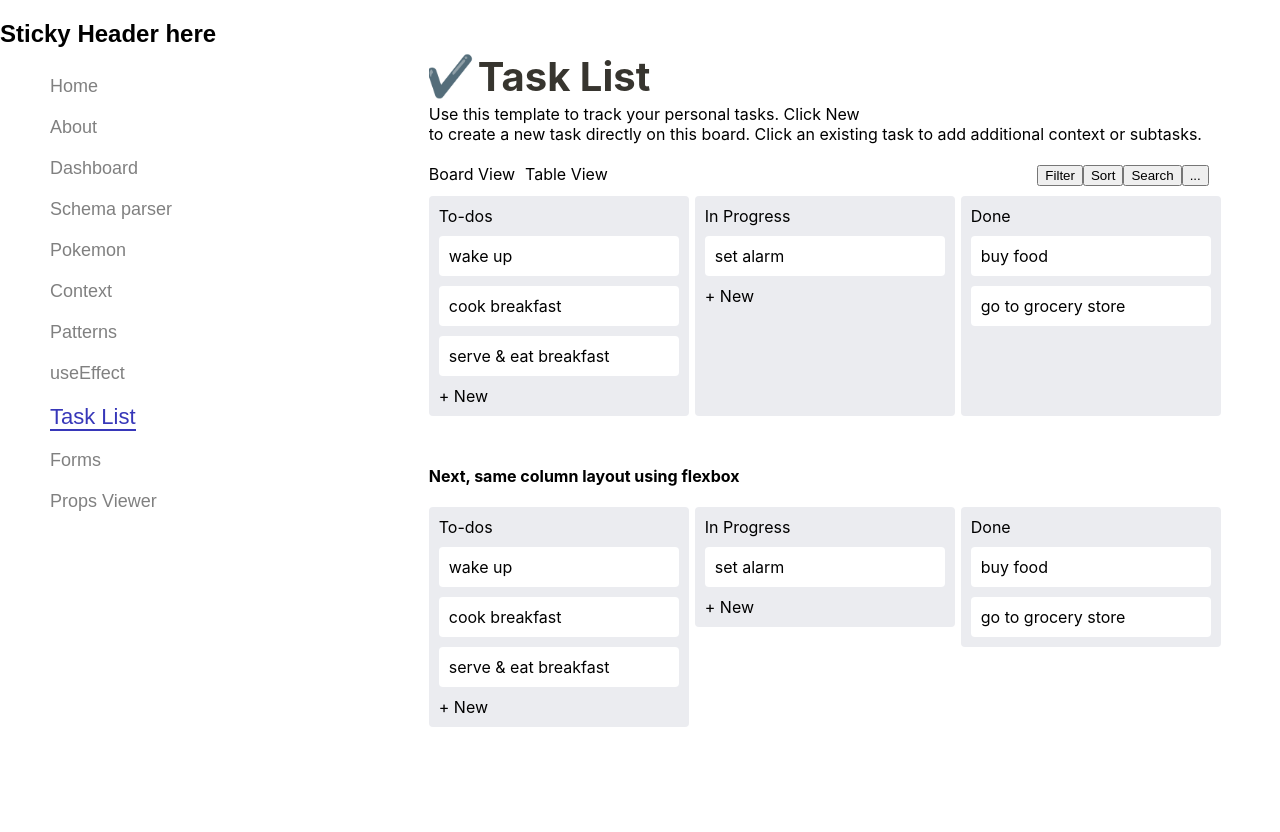
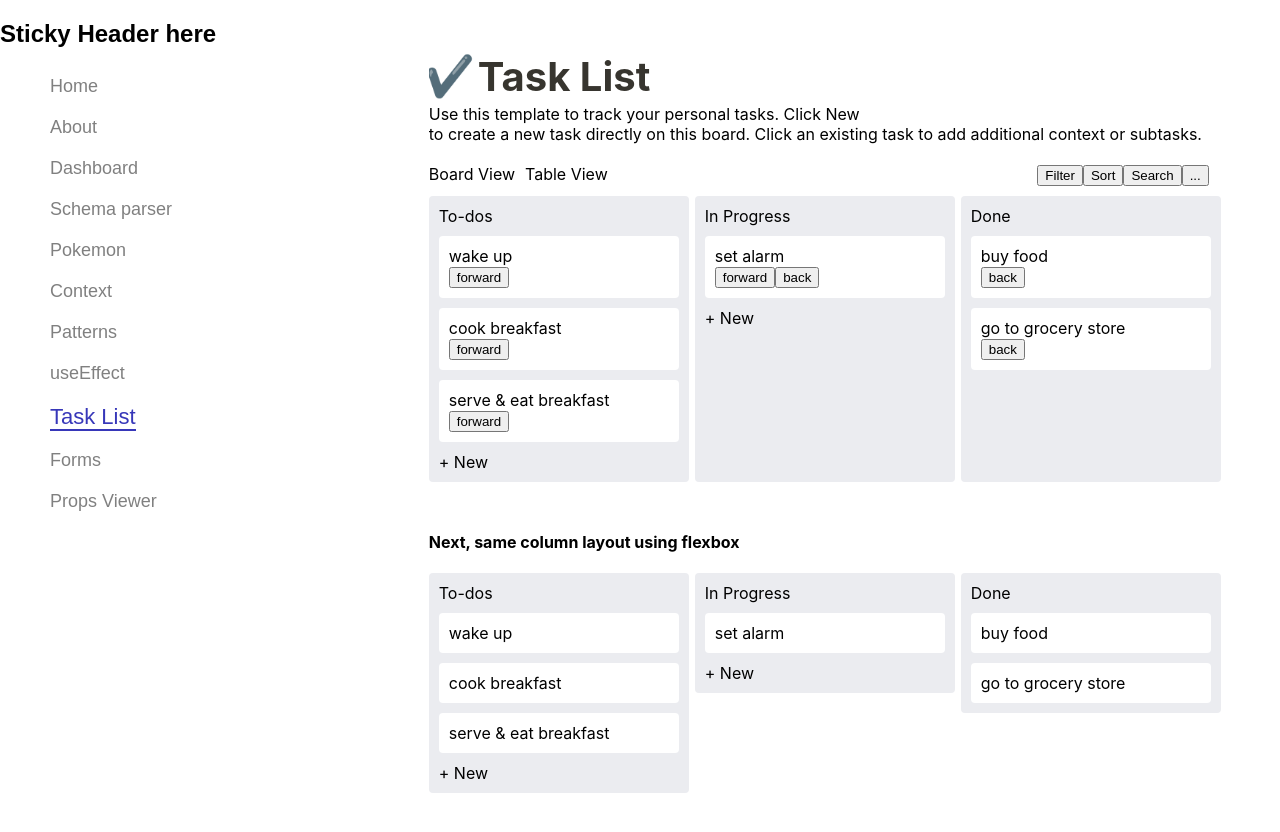
Before and after one commit to denisos/mixopedia, a React (Create React App) app: page /tasklist in a window 1280 px wide. Shown: the top 832 px of the page. Built offline with nearby package versions, Linux system fonts and the light colour scheme.

Commit message:
added handler code to handle back and forward logic

```diff
--- a/src/components/tasklist/TaskCard.tsx
+++ b/src/components/tasklist/TaskCard.tsx
@@ -2,13 +2,20 @@
 import { Task } from './Task';
 interface TaskCardProps {
   task: Task;
+  handleMoveForward?: (id: string) => void;
+  handleMoveBack?: (id: string) => void;
 }
 
 export default function TaskCard(props: TaskCardProps) {
-  const { task } = props;
+  const { task, handleMoveForward, handleMoveBack } = props;
   return (
-    <a className="task-card" key={task.id} href="/#" >
+    <div className="task-card" key={task.id} >
       {task.title}
-    </a>
+
+      <div>
+        {handleMoveForward && <button onClick={() => handleMoveForward(task.id)}>forward</button>}
+        {handleMoveBack && <button onClick={() => handleMoveBack(task.id)}>back</button>}
+      </div>
+    </div>
   );
 }
--- a/src/components/tasklist/TaskList.tsx
+++ b/src/components/tasklist/TaskList.tsx
@@ -1,4 +1,4 @@
-import { useEffect, useState } from 'react';
+import { useCallback, useEffect, useState } from 'react';
 import TaskCard from './TaskCard';
 import { Task } from './Task';
 
@@ -48,9 +48,13 @@ const taskData: Task[] = [
   }
 ];
 
-const isToDo = (task: any) => task.state === 'to-do';
-const isInProgress = (task: any) => task.state === 'doing';
-const isDone = (task: any) => task.state === 'done';
+const isToDo = (task: Task) => task.state === 'to-do';
+const isInProgress = (task: Task) => task.state === 'doing';
+const isDone = (task: Task) => task.state === 'done';
+
+const getNewForwardState = (task: Task) => isToDo(task) ? 'doing' : isInProgress(task) ? 'done' : task.state;
+const getNewBackState = (task: Task) => isDone(task) ? 'doing' : isInProgress(task) ? 'to-do' : task.state;
+
 
 export default function TaskList() {
   const [ tasks, setTasks ] = useState<Task[]>([]);
@@ -58,6 +62,29 @@ export default function TaskList() {
   useEffect(() => {
     setTasks(taskData);
   }, []);
+
+  const handleMoveForward = useCallback((id: string) => {
+    console.log("forward ", id)
+    const newTasks = tasks.map((task: Task): Task => {
+      return {
+        ...task,
+        state: (task.id !== id) ? task.state : getNewForwardState(task)
+      };
+    });
+    setTasks(newTasks);
+  }, [tasks]);
+
+  const handleMoveBack = useCallback((id: string) => {
+    console.log("back ", id);
+    const newTasks = tasks.map((task: Task): Task => {
+      return {
+        ...task,
+        state: (task.id !== id) ? task.state : getNewBackState(task)
+      };
+    });
+    setTasks(newTasks);
+  }, [tasks]);
+
 
   return (
     <div className="notion-frame">
@@ -120,8 +147,12 @@ export default function TaskList() {
                 To-dos
               </div>
 
-              {taskData.filter(isToDo).map((task) => (
-                <TaskCard task={task} />
+              {tasks.filter(isToDo).map((task) => (
+                <TaskCard
+                  task={task}
+                  handleMoveForward={handleMoveForward}
+
+                />
               ))}
 
               <a className="task-add" href="/#">
@@ -134,8 +165,12 @@ export default function TaskList() {
                 In Progress
               </div>
 
-              {taskData.filter(isInProgress).map((task) => (
-                <TaskCard task={task} />
+              {tasks.filter(isInProgress).map((task) => (
+                <TaskCard
+                  task={task}
+                  handleMoveForward={handleMoveForward}
+                  handleMoveBack={handleMoveBack}
+                />
               ))}
 
               <a className="task-add" href="/#">
@@ -148,8 +183,11 @@ export default function TaskList() {
                 Done
               </div>
 
-              {taskData.filter(isDone).map((task) => (
-                <TaskCard task={task} />
+              {tasks.filter(isDone).map((task) => (
+                <TaskCard
+                  task={task}
+                  handleMoveBack={handleMoveBack}
+                />
               ))}
             </div>
 
```
